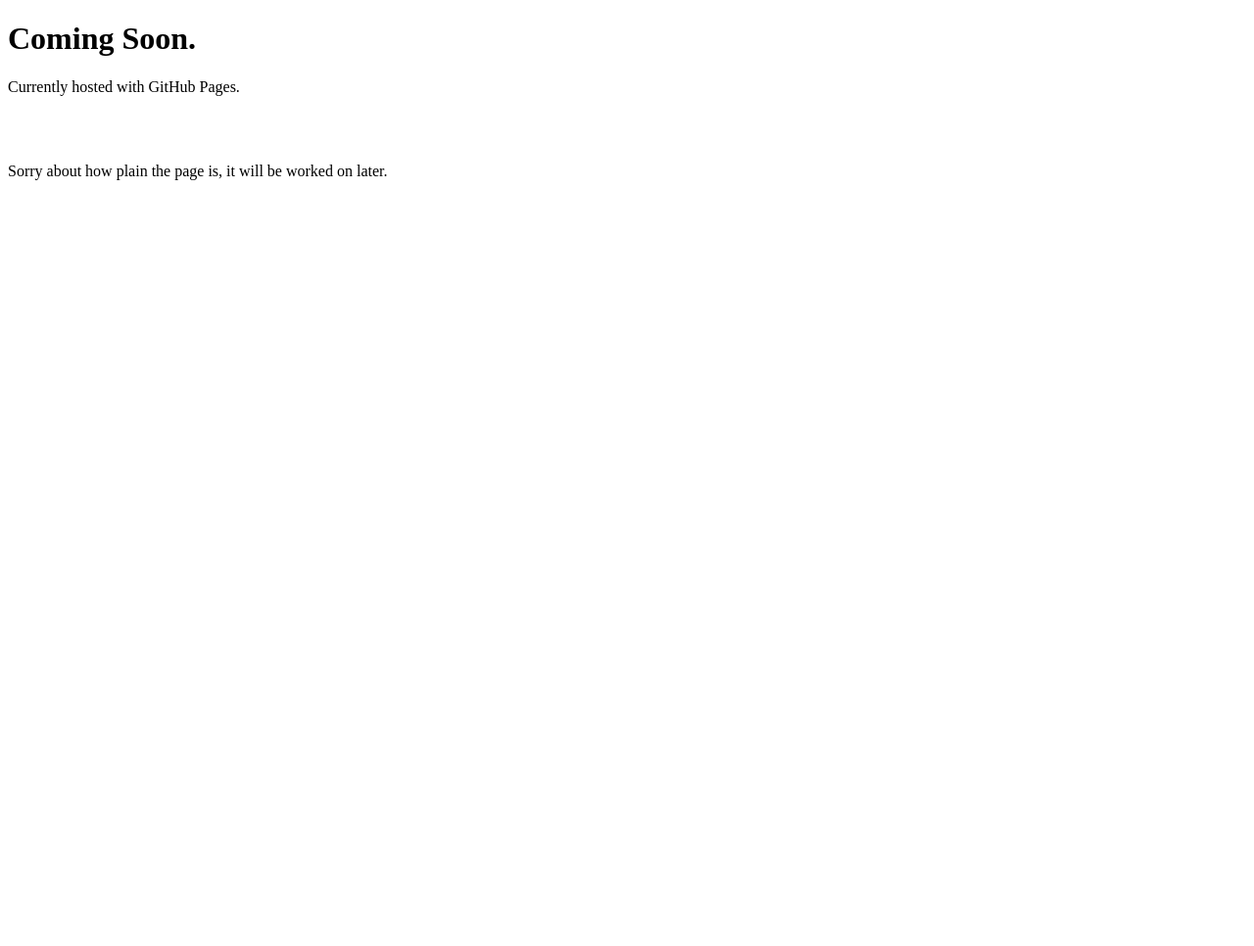
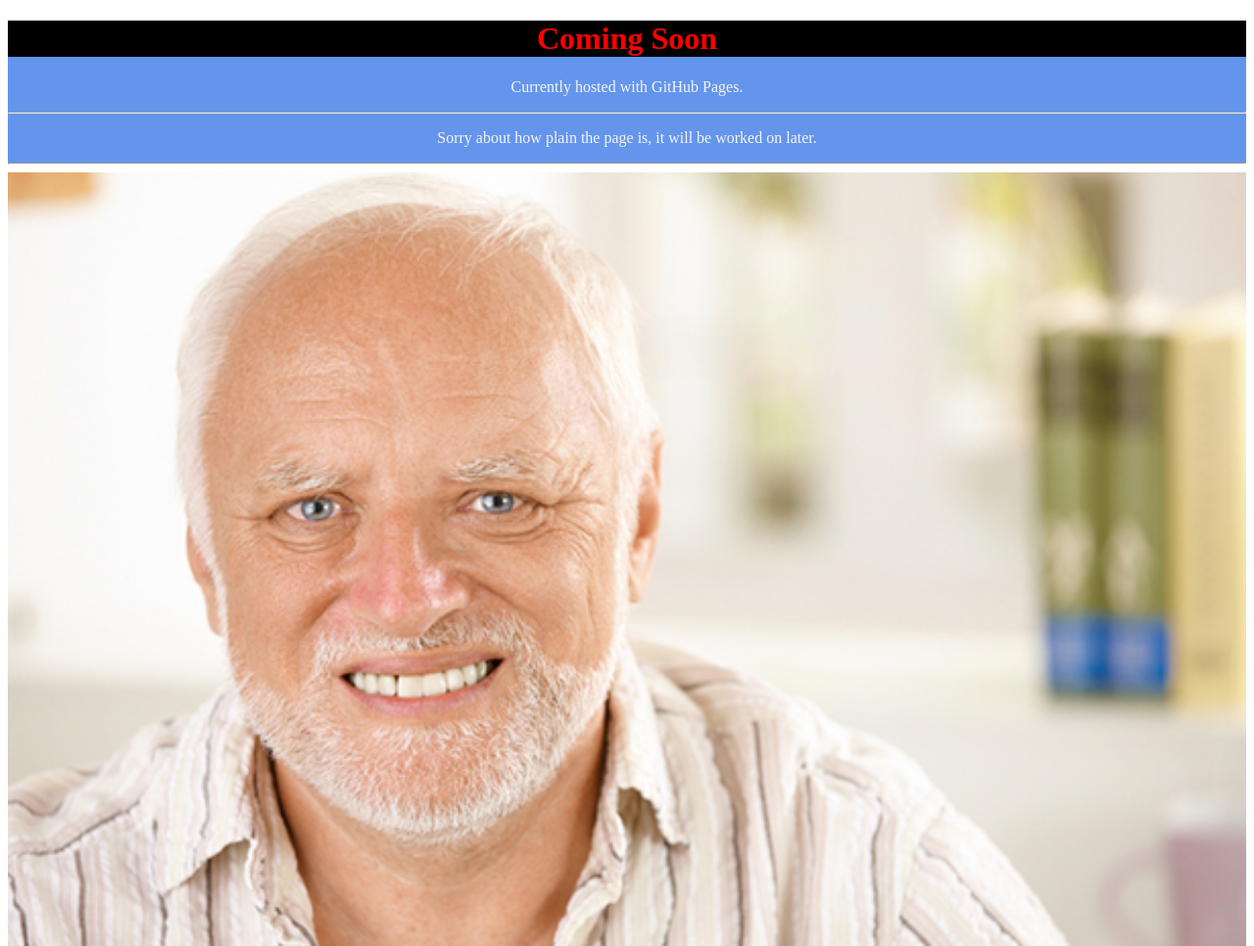
Before and after one commit to alexbgomes/-OLD-glexaomes.github.io, a plain HTML site: page index.html in a window 1280 px wide. Shown: the whole page at 98% size. Before the commit the page ends 800 px from the top, so only its background shows below. Drawn offline with Linux system fonts and the light colour scheme.

Commit message:
Coming Soon

```diff
--- a/index.html
+++ b/index.html
@@ -1,9 +1,37 @@
 <!DOCTYPE html>
 <html>
-<body>
-<h1>Coming Soon.</h1>
-<p>Currently hosted with GitHub Pages.</p>
-<br><br>
-<p>Sorry about how plain the page is, it will be worked on later.</p>
-</body>
+
+<style>
+    .t {
+        text-align: center;
+        background-color: black;
+        color: red;
+    }
+    .p {
+        text-align: center;
+        color: whitesmoke;
+    }
+    .back {
+        background-color: cornflowerblue;
+    }
+</style>
+
+<head>
+    <title>Home</title>
+</head>
+
+<div class="back">
+    <body>
+        <h1 class="t">Coming Soon</h1>
+        <p class="p">Currently hosted with GitHub Pages.</p>
+        <hr>
+        <p class="p">Sorry about how plain the page is, it will be worked on later.</p>
+        <hr>
+    </body>
+</div>
+
+<div>
+    <img alt=":^)" src="assets/img/PainHarold.jpg" style="width:100%; height:100%;">
+</div>
+
 </html>
```
Also changed, not shown: assets/img/PainHarold.jpg (added).
